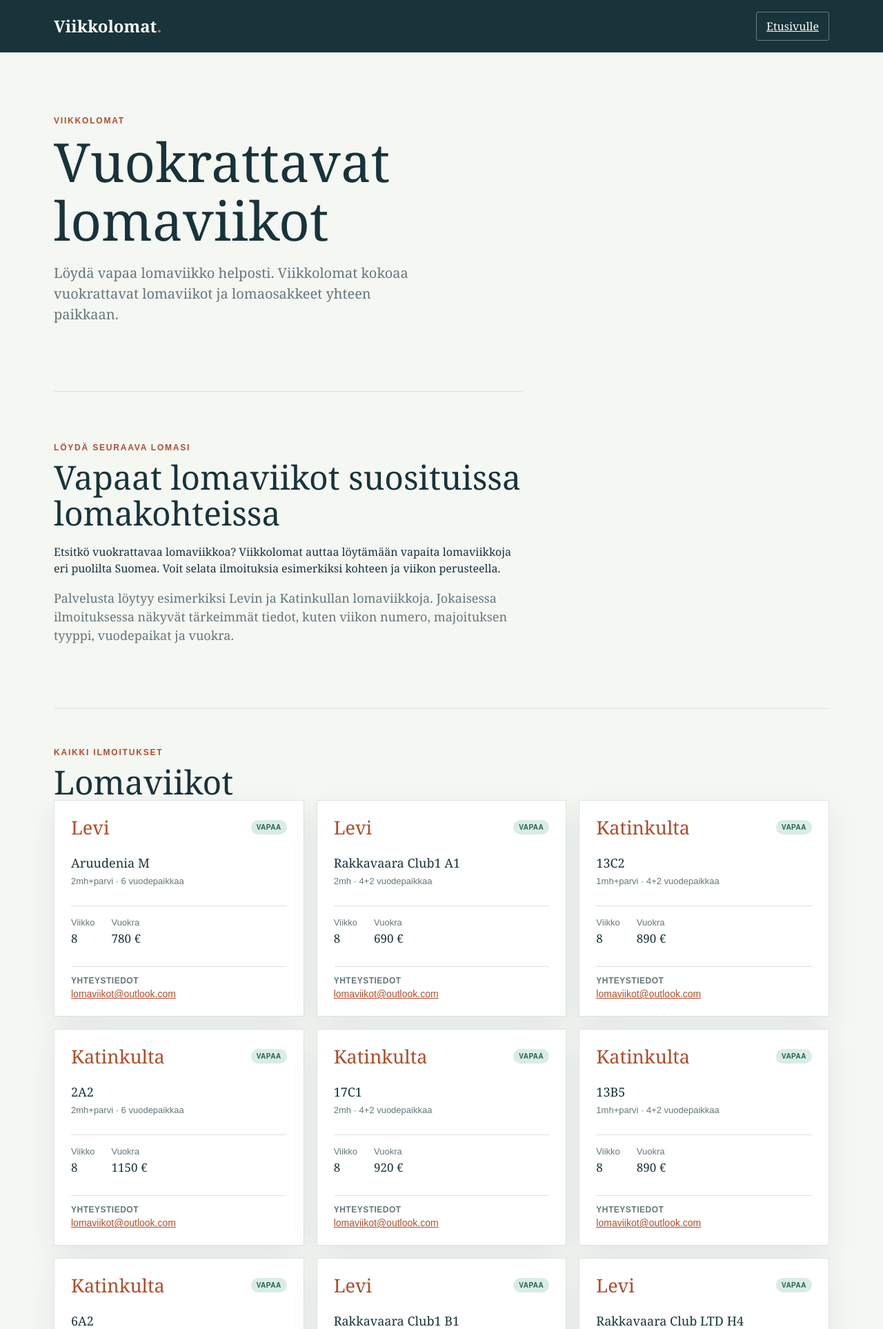
After one commit to SEVEE1132/Viikkolomat, a Flask app: page /lomaviikot in a window 1280 px wide. The commit adds this page. Shown: the top 1927 px of the page at 69% size. Run offline with Flask 3, Linux system fonts and the light colour scheme; data that the repository does not hold is empty.

Commit message:
parempi näkyvyys

```diff
--- a/app.py
+++ b/app.py
@@ -223,6 +223,59 @@ def home():
 
     return response
 
+@app.route("/lomaviikot")
+def lomaviikot():
+
+    # Vanhat mökit
+    old_cottages = [
+        {**cottage, "contact": cottage.get("contact", DEFAULT_CONTACT)}
+        for cottage in COTTAGES
+    ]
+
+    # Supabasen julkaistut mökit
+    result = (
+        supabase
+        .table("cottages")
+        .select("*")
+        .eq("published", True)
+        .eq("payment_status", "paid")
+        .execute()
+    )
+
+    new_cottages = []
+
+    for cottage in result.data:
+        new_cottages.append({
+            "location": cottage.get("location", ""),
+            "apartment": cottage.get("apartment", ""),
+            "week": cottage.get("week"),
+            "type": cottage.get("type", ""),
+            "beds": cottage.get("beds", ""),
+            "rent": cottage.get("rent"),
+            "sale": cottage.get("sale", ""),
+            "extra": cottage.get("extra", ""),
+            "status": cottage.get("status", "Vapaa"),
+            "contact": {
+                "name": cottage.get("contact_name"),
+                "email": cottage.get("contact_email"),
+                "phone": cottage.get("contact_phone")
+            }
+        })
+
+    cottages = old_cottages + new_cottages
+
+    cottages.sort(
+        key=lambda cottage: (
+            cottage.get("week") is None,
+            cottage.get("week") or 999
+        )
+    )
+
+    return render_template(
+        "lomaviikot.html",
+        cottages=cottages
+    )
+
 @app.route("/<location>/viikko-<int:week>")
 def week_page(location, week):
 
@@ -315,7 +368,8 @@ def sitemap():
             )
 
     urls = [
-        "https://viikkolomat.com/"
+        "https://viikkolomat.com/",
+        "https://viikkolomat.com/lomaviikot"
     ]
 
     urls.extend(sorted(pages))
--- /dev/null
+++ b/templates/lomaviikot.html
@@ -0,0 +1,248 @@
+<!DOCTYPE html>
+<html lang="fi">
+
+<head>
+
+    <meta charset="UTF-8">
+    <meta name="viewport" content="width=device-width, initial-scale=1.0">
+
+    <title>Vuokrattavat lomaviikot – löydä vapaa lomaviikko | Viikkolomat</title>
+
+    <meta
+        name="description"
+        content="Löydä vuokrattavat lomaviikot ja lomaosakkeet helposti. Selaa vapaita lomaviikkoja Leviltä, Katinkullasta ja muista lomakohteista."
+    >
+
+    <link
+        rel="stylesheet"
+        href="{{ url_for('static', filename='style.css') }}"
+    >
+
+</head>
+
+<body>
+
+<header class="site-header">
+
+    <div class="header-inner">
+
+        <a class="brand" href="/">
+            Viikkolomat<span>.</span>
+        </a>
+
+        <a href="/" class="menu-btn">
+            Etusivulle
+        </a>
+
+    </div>
+
+</header>
+
+
+<main>
+
+    <section class="intro">
+
+        <p class="eyebrow">
+            Viikkolomat
+        </p>
+
+        <h1>
+            Vuokrattavat lomaviikot
+        </h1>
+
+        <p class="intro-text">
+            Löydä vapaa lomaviikko helposti. Viikkolomat kokoaa
+            vuokrattavat lomaviikot ja lomaosakkeet yhteen paikkaan.
+        </p>
+
+    </section>
+
+
+    <section class="info-section">
+
+        <p class="eyebrow">
+            Löydä seuraava lomasi
+        </p>
+
+        <h2>
+            Vapaat lomaviikot suosituissa lomakohteissa
+        </h2>
+
+        <p>
+            Etsitkö vuokrattavaa lomaviikkoa? Viikkolomat auttaa
+            löytämään vapaita lomaviikkoja eri puolilta Suomea.
+            Voit selata ilmoituksia esimerkiksi kohteen ja viikon
+            perusteella.
+        </p>
+
+        <p>
+            Palvelusta löytyy esimerkiksi Levin ja Katinkullan
+            lomaviikkoja. Jokaisessa ilmoituksessa näkyvät tärkeimmät
+            tiedot, kuten viikon numero, majoituksen tyyppi,
+            vuodepaikat ja vuokra.
+        </p>
+
+    </section>
+
+
+    <section class="listing-section">
+
+        <div class="section-heading">
+
+            <div>
+                <p class="eyebrow">
+                    Kaikki ilmoitukset
+                </p>
+
+                <h2>
+                    Lomaviikot
+                </h2>
+            </div>
+
+        </div>
+
+
+        <div class="cottage-grid">
+
+            {% for cottage in cottages %}
+
+            <article class="cottage-card">
+
+                <div class="card-topline">
+
+                    <span class="location">
+                        {{ cottage.location }}
+                    </span>
+
+                    <span class="status status-{{ cottage.status|lower }}">
+                        {{ cottage.status }}
+                    </span>
+
+                </div>
+
+                <h3>
+                    {{ cottage.apartment }}
+                </h3>
+
+                <p class="cottage-type">
+                    {{ cottage.type }} · {{ cottage.beds }} vuodepaikkaa
+                </p>
+
+                <div class="card-details">
+
+                    <div>
+                        <span>Viikko</span>
+                        <strong>{{ cottage.week }}</strong>
+                    </div>
+
+                    <div>
+                        <span>Vuokra</span>
+                        <strong>{{ cottage.rent }} €</strong>
+                    </div>
+
+                    {% if cottage.extra %}
+
+                    <div>
+                        <span>Lisätietoja</span>
+                        <strong>{{ cottage.extra }}</strong>
+                    </div>
+
+                    {% endif %}
+
+                </div>
+
+                <div class="card-contact">
+
+                    <span class="contact-label">
+                        Yhteystiedot
+                    </span>
+
+                    {% if cottage.contact.name %}
+                        <strong>{{ cottage.contact.name }}</strong>
+                    {% endif %}
+
+                    {% if cottage.contact.email %}
+
+                        <a href="mailto:{{ cottage.contact.email }}">
+                            {{ cottage.contact.email }}
+                        </a>
+
+                    {% endif %}
+
+                    {% if cottage.contact.phone %}
+
+                        <a href="tel:{{ cottage.contact.phone|replace(' ', '') }}">
+                            {{ cottage.contact.phone }}
+                        </a>
+
+                    {% endif %}
+
+                </div>
+
+            </article>
+
+            {% endfor %}
+
+        </div>
+
+    </section>
+
+
+    <section class="info-section">
+
+        <p class="eyebrow">
+            Lomaviikon vuokraaminen
+        </p>
+
+        <h2>
+            Löydä sopiva lomaviikko ja ota yhteyttä ilmoittajaan
+        </h2>
+
+        <p>
+            Kun löydät sopivan lomaviikon, voit ottaa suoraan yhteyttä
+            ilmoituksessa olevaan yhteyshenkilöön. Varaus ja sen ehdot
+            sovitaan suoraan ilmoittajan kanssa.
+        </p>
+
+    </section>
+
+
+    <section class="contact-section">
+
+        <div>
+
+            <p class="eyebrow">
+                Oletko lomaviikon omistaja?
+            </p>
+
+            <h2>
+                Lisää oma lomaviikkosi Viikkolomiin.
+            </h2>
+
+        </div>
+
+        <a
+            class="primary-link"
+            href="/lisaa-mokki"
+        >
+            Lisää oma lomaviikkosi
+            <span aria-hidden="true">↗</span>
+        </a>
+
+    </section>
+
+</main>
+
+
+<footer>
+
+    <p>
+        &copy; 2026 Viikkolomat
+    </p>
+
+</footer>
+
+
+</body>
+</html>
```
Also changed, not shown: templates/index.html (+25 -3 lines).
